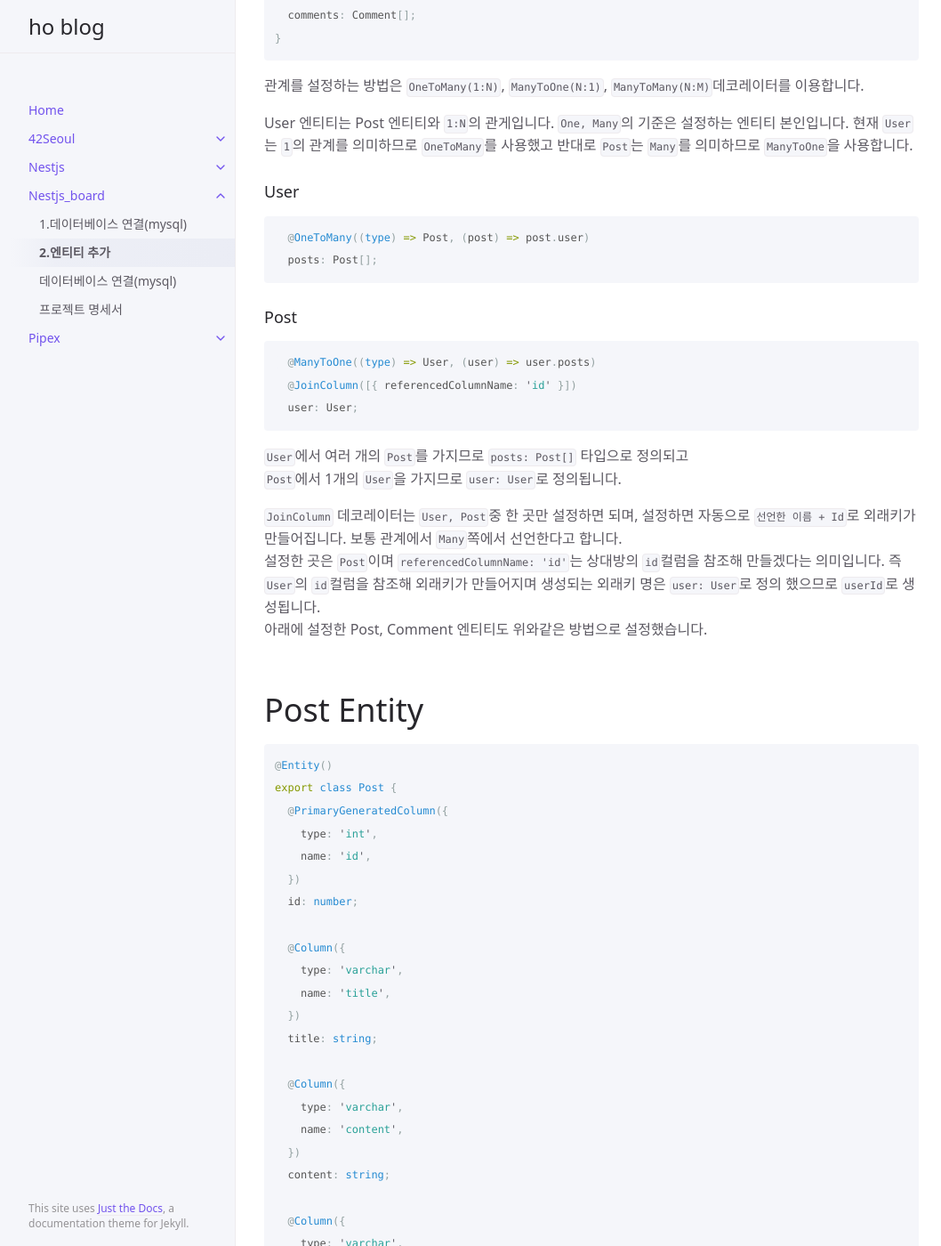
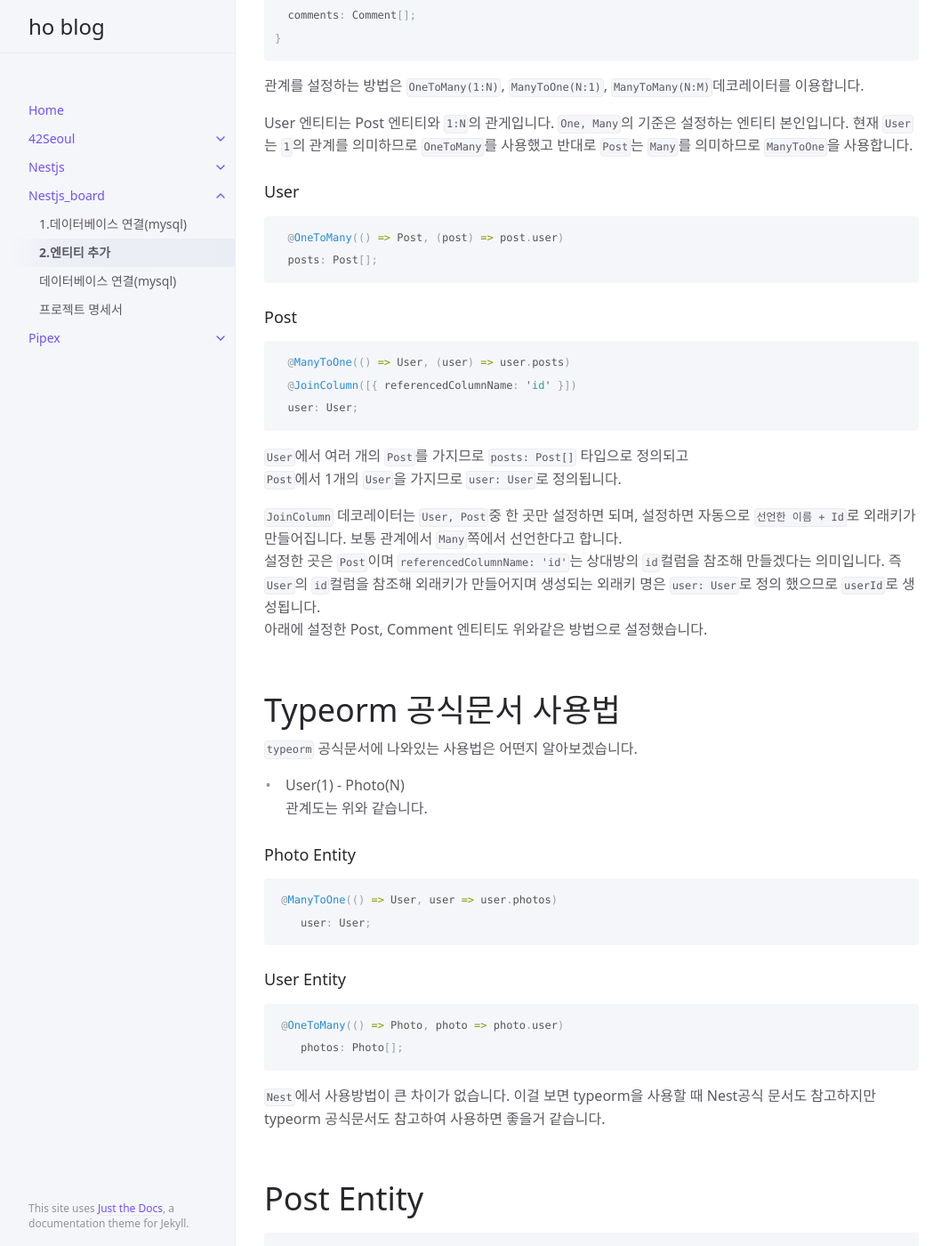
Before and after one commit to hotkimho/prev-hotkimho.github.io, a Jekyll site: the page built from docs/nestjs_board/2.add_entities.md, in a window 1280 px wide and 1400 px high, scrolled down 2195 px. Shown: the whole window at 89% size, without its empty margins (107-1165 px from the left). Built offline with Jekyll 4.4.1, drawn with Linux system fonts in a browser that asks for light colours.

Commit message:
Update typeorm 공식문서 코드

````diff
--- a/docs/nestjs_board/2.add_entities.md
+++ b/docs/nestjs_board/2.add_entities.md
@@ -56,7 +56,7 @@ export class User {
   @Column()
   created_date: Date;
 
-  @OneToMany((type) => Post, (post) => post.user)
+  @OneToMany(() => Post, (post) => post.user)
   posts: Post[];
 
   @OneToMany(() => Comment, (comment) => comment.user)
@@ -71,12 +71,12 @@ User 엔티티는 Post 엔티티와 `1:N`의 관게입니다.
 
 ### User
 ```typescript
-  @OneToMany((type) => Post, (post) => post.user)
+  @OneToMany(() => Post, (post) => post.user)
   posts: Post[];
 ```
 ### Post
 ```typescript
-  @ManyToOne((type) => User, (user) => user.posts)
+  @ManyToOne(() => User, (user) => user.posts)
   @JoinColumn([{ referencedColumnName: 'id' }])
   user: User;
 ```
@@ -86,6 +86,23 @@ User 엔티티는 Post 엔티티와 `1:N`의 관게입니다.
 `JoinColumn` 데코레이터는 `User, Post`중 한 곳만 설정하면 되며, 설정하면 자동으로 `선언한 이름 + Id`로 외래키가 만들어집니다. 보통 관계에서 `Many`쪽에서 선언한다고 합니다.
 설정한 곳은 `Post`이며 `referencedColumnName: 'id'`는 상대방의 `id`컬럼을 참조해 만들겠다는 의미입니다. 즉 `User`의 `id`컬럼을 참조해 외래키가 만들어지며 생성되는 외래키 명은 `user: User`로 정의 했으므로 `userId`로 생성됩니다.
 아래에 설정한 Post, Comment 엔티티도 위와같은 방법으로 설정했습니다.
+
+# Typeorm 공식문서 사용법
+`typeorm` 공식문서에 나와있는 사용법은 어떤지 알아보겠습니다.
+- User(1) - Photo(N)
+관계도는 위와 같습니다.
+
+### Photo Entity
+```typescript
+ @ManyToOne(() => User, user => user.photos)
+    user: User;
+  ```
+### User Entity
+```typescript
+ @OneToMany(() => Photo, photo => photo.user)
+    photos: Photo[];
+```
+`Nest`에서 사용방법이 큰 차이가 없습니다. 이걸 보면 typeorm을 사용할 때 Nest공식 문서도 참고하지만 typeorm 공식문서도 참고하여 사용하면 좋을거 같습니다.
 
 # Post Entity
 ```typescript
````
Also changed, not shown: docs/nestjs_board/nestjs_board.md (+3 -0 lines).
